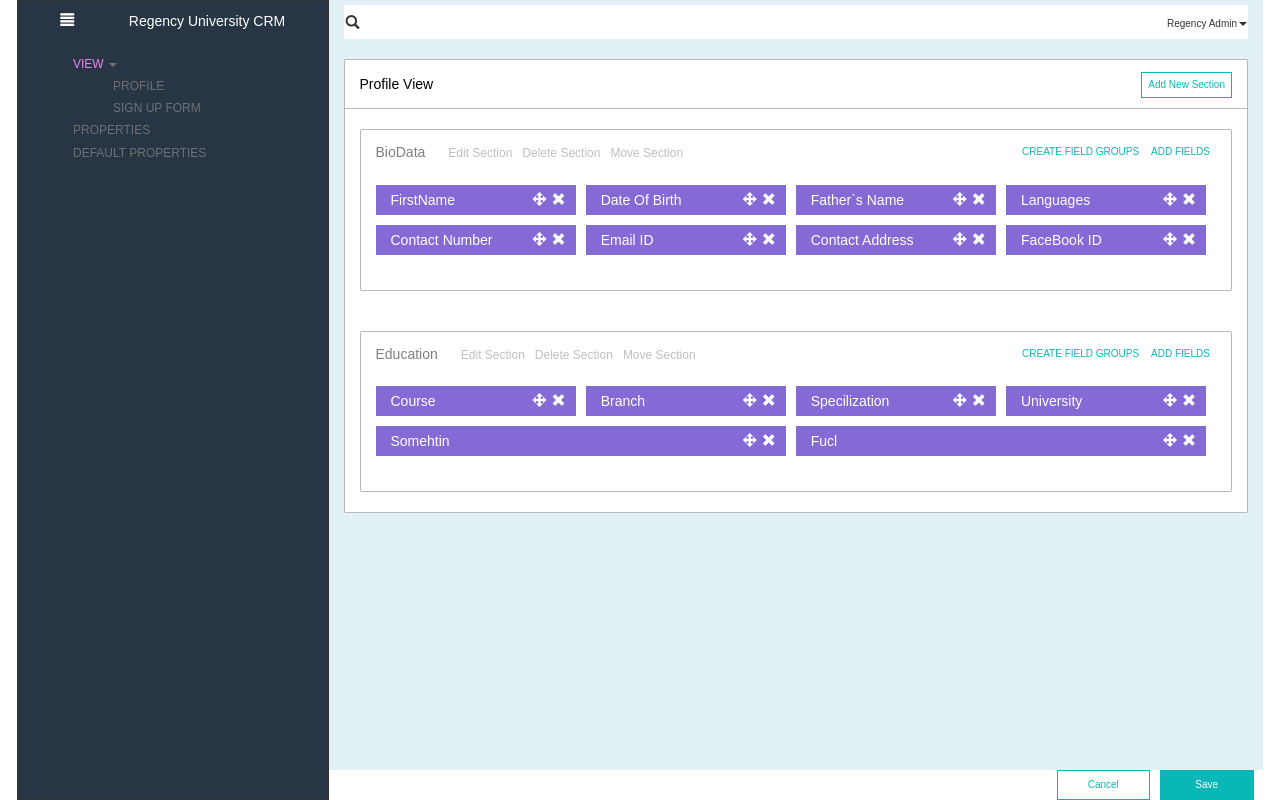
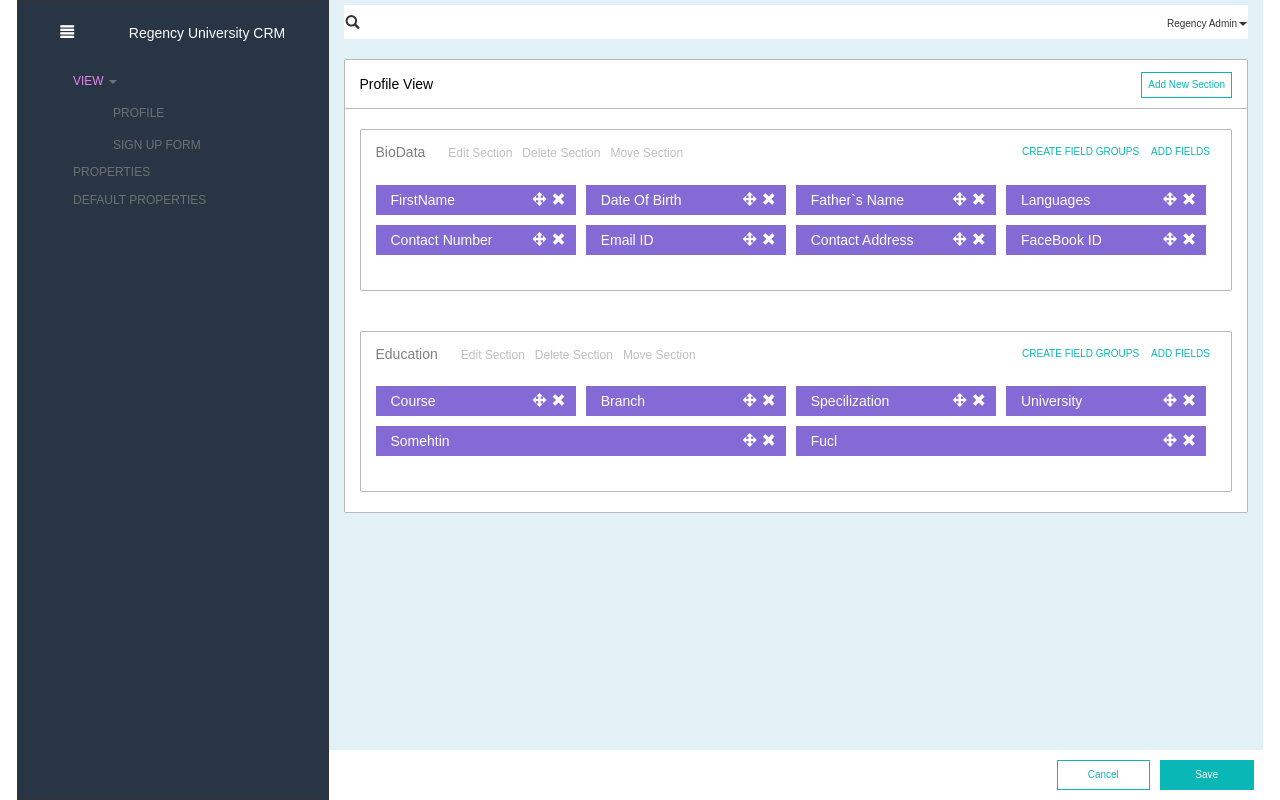
Before and after one commit to renganatha10/crmui-react, a React (Create React App) app: page / in a window 1280 px wide. Built offline with nearby package versions, Linux system fonts and the light colour scheme; the HTML template or start-up script is replaced by a standard one.

Commit message:
design Changes

```diff
--- a/src/Components/MainBar/MainBar.js
+++ b/src/Components/MainBar/MainBar.js
@@ -37,12 +37,11 @@ class MainBar extends Component {
               paddingLeft:0,
               paddingRight:0,
               position :'relative' }
-      const absoluteHeight={ top : window.innerHeight - 30, width : this.state.width  }
+      const absoluteHeight={   top : window.innerHeight - 50, width : this.state.width  }
         return (
             <div ref="divVal" style={variableHeightStyle} className="col-md-9  mainDiv">
                 <SearchBar />
                 <ProfileView />
-
                 <div style={absoluteHeight}  className="mainbarabsolute" >
                   <button className="cancelbutton" > Cancel </button>
                   <button className="savebutton" > Save </button>
--- a/src/Components/MainBar/mainbar.css
+++ b/src/Components/MainBar/mainbar.css
@@ -62,13 +62,15 @@
 .mainbarabsolute {
     position: fixed;
     display: flex;
-    height: 30px;
+    height: 50px;
     justify-content: flex-end;
     background-color: white;
     box-shadow: 1px 2px #ffffff  inset ;
 }
 
 .cancelbutton {
+    margin-top: 10px;
+    margin-bottom: 10px;
     padding-bottom: 5px;
     padding-top: 5px;
     width: 10%;
@@ -79,6 +81,9 @@
 }
 
 .savebutton {
+    margin-top: 10px;
+    margin-bottom: 10px;
+    padding-top: 5px;
     padding-bottom: 5px;
     width: 10%;
     padding-top: 5px;
--- a/src/Components/SideBar.js
+++ b/src/Components/SideBar.js
@@ -36,7 +36,7 @@ class SideBar extends Component {
             <div>
               <ul className="sideBarContent" >
                 <li><span className="active" >View</span> <span className="caret"></span>
-                  <ul>
+                  <ul className="innersideBar" >
                     <li><span>Profile</span> </li>
                     <li><span>Sign Up Form</span></li>
                   </ul>
--- a/src/Components/sideBar.css
+++ b/src/Components/sideBar.css
@@ -1,5 +1,5 @@
 .sideBarHeader {
-  padding-top: 10px;
+  padding-top: 22px;
   display: flex;
   flex-direction: row;
   justify-content: space-around;
@@ -16,10 +16,14 @@
 }
 
 .sideBarContent  li {
-  padding-top: 5px;
+  padding-top: 10px;
   list-style: none;
   color: rgba(124, 124, 124, 0.84);;
   text-transform: uppercase;
+}
+
+.innersideBar > li {
+  padding-top: 15px
 }
 
 .active {
```
